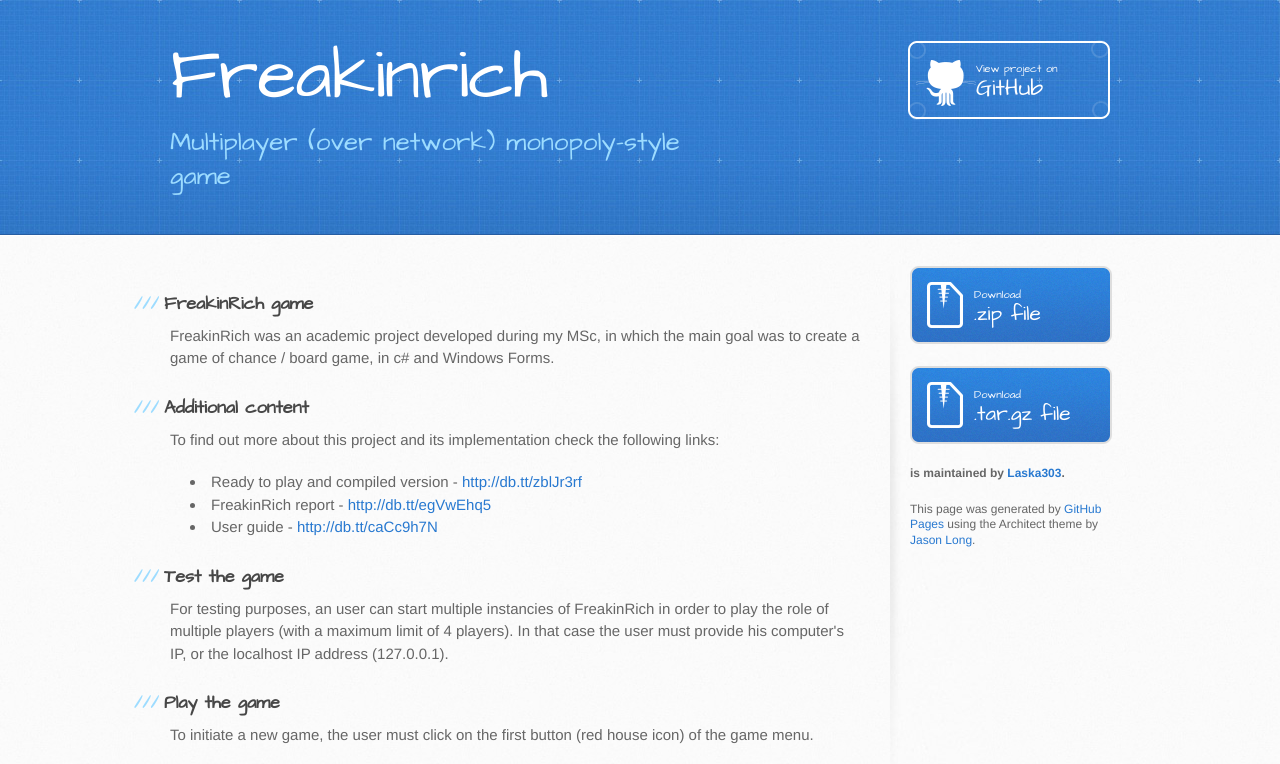
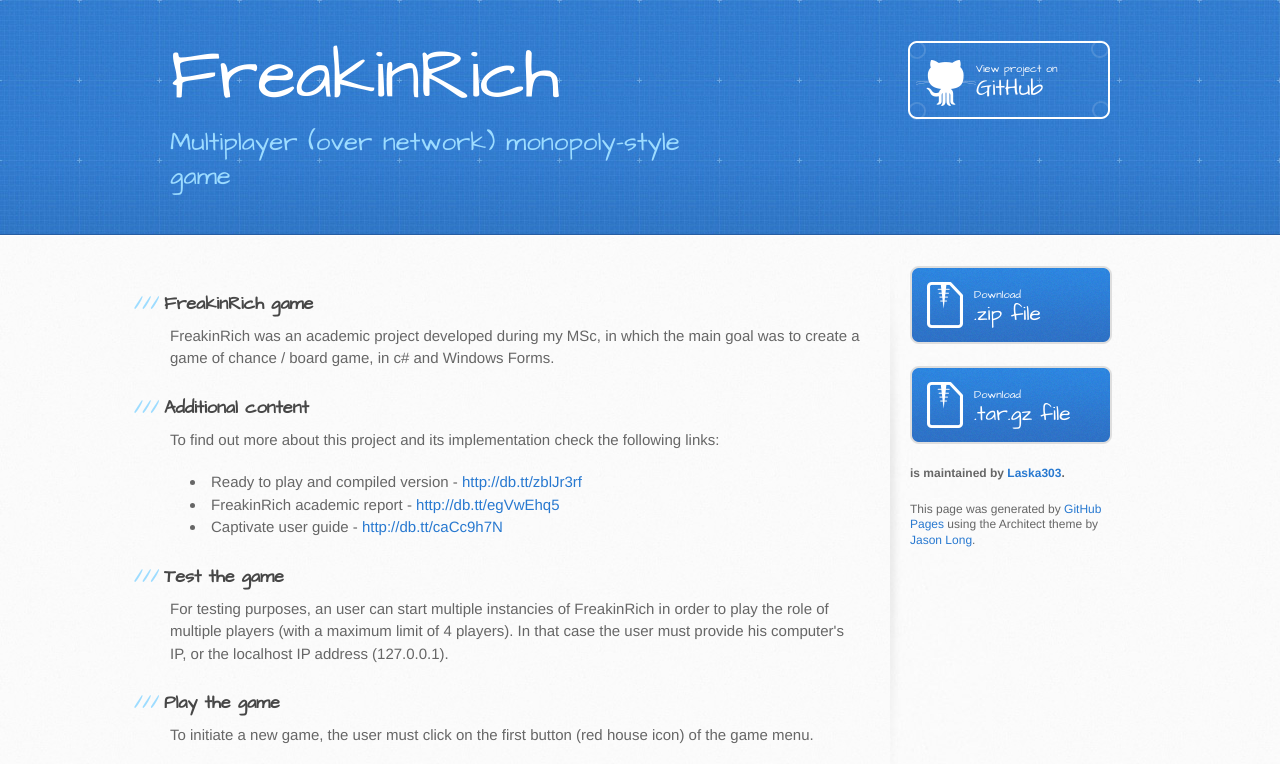
Before and after one commit to Laska303/FreakinRich, a plain HTML site: page index.html in a window 1280 px wide. Shown: the top 764 px of the page. Drawn offline with Linux system fonts and the light colour scheme; grey boxes are pictures that could not be loaded.

```diff
--- a/index.html
+++ b/index.html
@@ -13,13 +13,13 @@
     <script src="//html5shiv.googlecode.com/svn/trunk/html5.js"></script>
     <![endif]-->
 
-    <title>Freakinrich by Laska303</title>
+    <title>FreakinRich by Laska303</title>
   </head>
 
   <body>
     <header>
       <div class="inner">
-        <h1>Freakinrich</h1>
+        <h1>FreakinRich</h1>
         <h2>Multiplayer (over network) monopoly-style game</h2>
         <a href="https://github.com/Laska303/FreakinRich" class="button"><small>View project on</small>GitHub</a>
       </div>
@@ -39,9 +39,9 @@
 <ul>
 <li>Ready to play and compiled version - <a href="http://db.tt/zblJr3rf">http://db.tt/zblJr3rf</a>
 </li>
-<li>FreakinRich report - <a href="http://db.tt/egVwEhq5">http://db.tt/egVwEhq5</a>
+<li>FreakinRich academic report - <a href="http://db.tt/egVwEhq5">http://db.tt/egVwEhq5</a>
 </li>
-<li>User guide - <a href="http://db.tt/caCc9h7N">http://db.tt/caCc9h7N</a>
+<li>Captivate user guide - <a href="http://db.tt/caCc9h7N">http://db.tt/caCc9h7N</a>
 </li>
 </ul><h3>Test the game</h3>
 
```
Also changed, not shown: params.json (+1 -1 lines).
